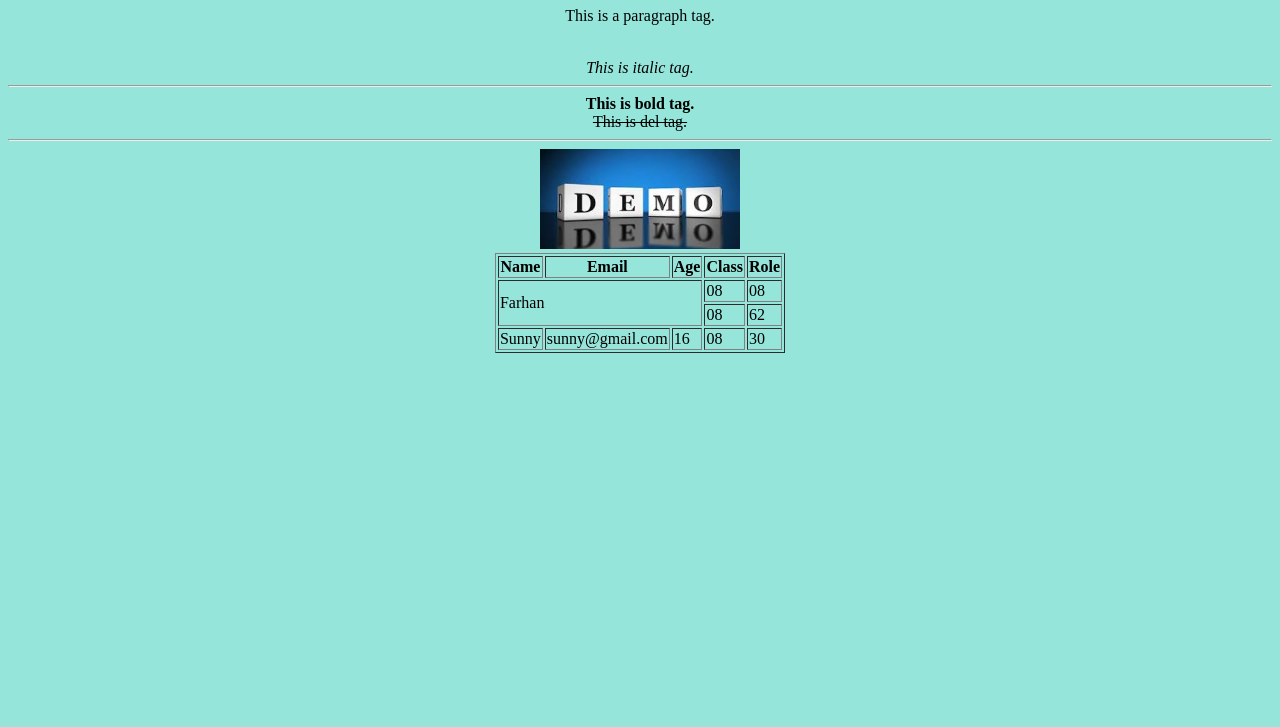
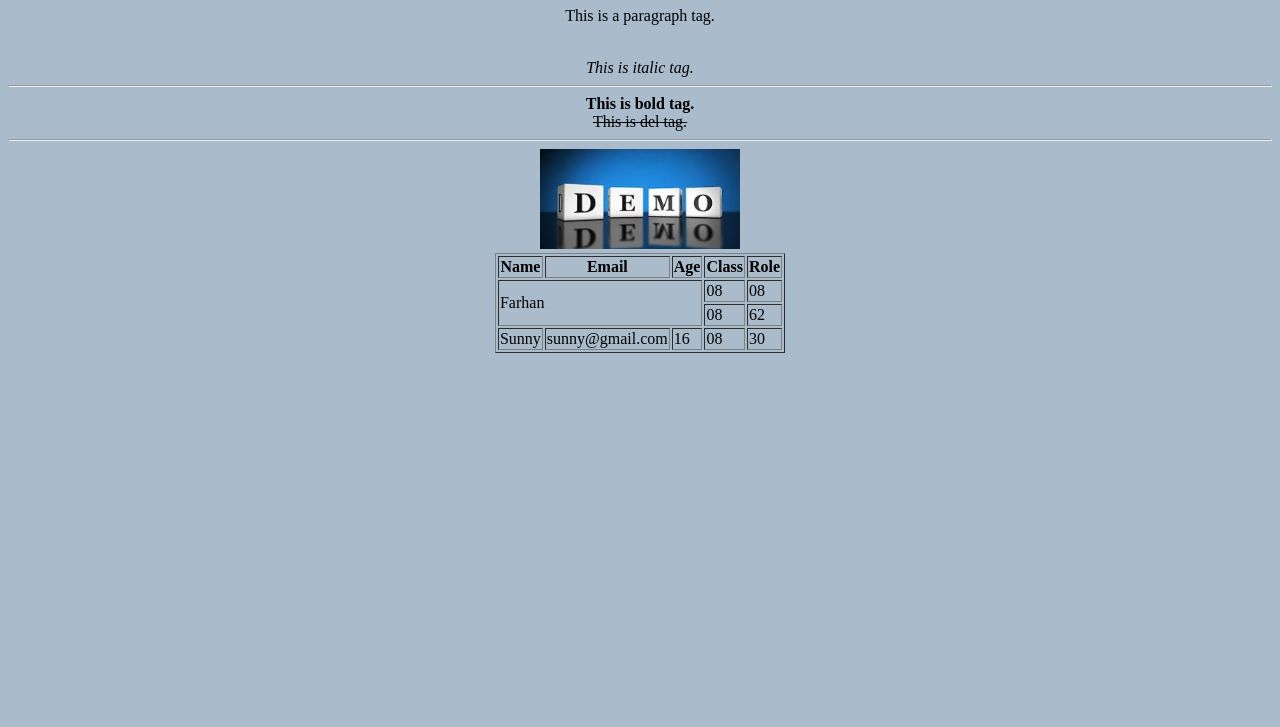
Before and after one commit to tajowar08/Learn-HTML, a plain HTML site: page index.html in a window 1280 px wide. Shown: the part 73-800 px from the top of the page. Drawn offline with Linux system fonts and the light colour scheme.

Commit message:
Changing Background Colour

```diff
--- a/index.html
+++ b/index.html
@@ -5,7 +5,7 @@
         <title>Learn HTML</title>
     </head>
 
-    <body bgcolor="#95e5da">
+    <body bgcolor="#abc">
         <center>
             <h1>This is a tag.</h1>
             <p>This is a paragraph tag.</p>
```
